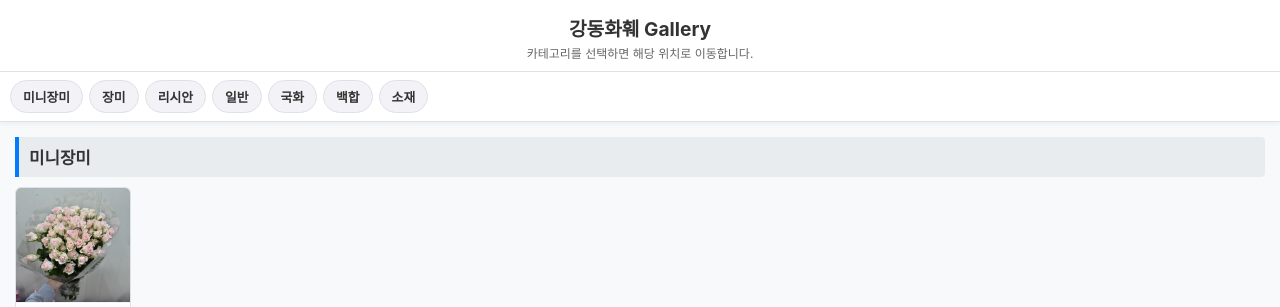
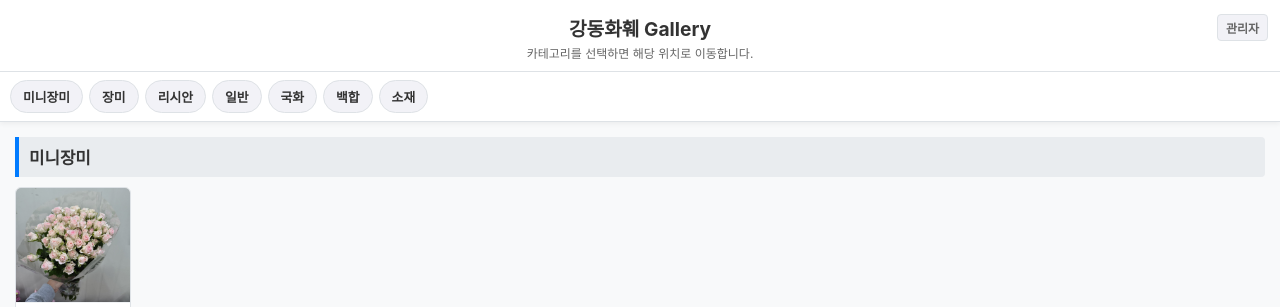
Before and after one commit to ggumtl/kdflower, a FastAPI app: page / in a window 1280 px wide. Shown: the top 307 px of the page. Run offline with FastAPI, Linux system fonts and the light colour scheme; data comes from the database, SQL or seed files in the repository.

Commit message:
Add admin link to header and enable flex-wrap for categories

```diff
--- a/templates/index.html
+++ b/templates/index.html
@@ -10,12 +10,13 @@
             --bg-color: #f8f9fa;
             --border-color: #dee2e6;
             --text-color: #333333;
-            --sticky-height: 92px;
+            --sticky-height: 110px; /* JS가 실제 높이로 자동 갱신함 */
         }
 
         * { box-sizing: border-box; margin: 0; padding: 0; }
         body { font-family: -apple-system, BlinkMacSystemFont, "Segoe UI", Roboto, sans-serif; background-color: var(--bg-color); padding: 15px; color: var(--text-color); padding-bottom: 40px; }
 
+        /* 헤더 + 카테고리 네비게이션을 하나의 sticky 그룹으로 묶음 */
         .sticky-header {
             position: sticky;
             top: 0;
@@ -25,7 +26,9 @@
             box-shadow: 0 2px 5px rgba(0,0,0,0.05);
         }
 
+        /* 상단 헤더 & 우측 상단 관리자 링크 */
         header {
+            position: relative;
             padding: 14px 12px 10px;
             text-align: center;
             border-bottom: 1px solid var(--border-color);
@@ -34,19 +37,33 @@
         header h1 { font-size: 1.2rem; font-weight: 700; margin-bottom: 2px; }
         header p { font-size: 0.75rem; color: #666; }
 
+        /* 우측 상단 관리자 링크 버튼 */
+        .admin-link {
+            position: absolute;
+            right: 12px;
+            top: 14px;
+            font-size: 0.75rem;
+            color: #666;
+            text-decoration: none;
+            font-weight: 600;
+            background-color: #f2f2f7;
+            padding: 4px 8px;
+            border-radius: 4px;
+            border: 1px solid var(--border-color);
+        }
+        .admin-link:active {
+            background-color: var(--border-color);
+        }
+
+        /* 상단 카테고리 네비게이션 (자동 줄바꿈 설정) */
         nav.category-bar {
             background-color: #ffffff;
             padding: 8px 10px;
             display: flex;
+            flex-wrap: wrap; /* 화면 영역을 넘어가면 줄바꿈 처리 */
             gap: 6px;
-            overflow-x: auto;
-            white-space: nowrap;
             border-bottom: 1px solid var(--border-color);
-            -webkit-overflow-scrolling: touch;
-            scrollbar-width: none;
         }
-
-        nav.category-bar::-webkit-scrollbar { display: none; }
 
         nav.category-bar button {
             background-color: #f2f2f7;
@@ -67,6 +84,7 @@
             border-color: var(--primary-color);
         }
 
+        /* 카테고리 섹션 및 스크롤 여백 보정 */
         .category-section {
             margin-bottom: 25px;
             scroll-margin-top: calc(var(--sticky-height) + 10px);
@@ -82,6 +100,7 @@
             border-radius: 0 4px 4px 0;
         }
 
+        /* 3열 그리드 (모바일 3열, PC 6~10열) */
         .gallery-grid { display: grid; grid-template-columns: repeat(3, 1fr); gap: 6px; }
         @media (min-width: 768px) { .gallery-grid { grid-template-columns: repeat(6, 1fr); gap: 10px; } }
         @media (min-width: 1200px) { .gallery-grid { grid-template-columns: repeat(10, 1fr); gap: 10px; } }
@@ -176,6 +195,8 @@
         <header>
             <h1>강동화훼 Gallery</h1>
             <p>카테고리를 선택하면 해당 위치로 이동합니다.</p>
+            <!-- 우측 상단 관리자 페이지 링크 -->
+            <a href="/admin/flower" class="admin-link">관리자</a>
         </header>
 
         <nav class="category-bar">
@@ -197,7 +218,6 @@
                 {% if visible_flowers %}
                     {% for flower in visible_flowers %}
 
-                    <!-- 꽃 이름 + 보조 이름까지만 조립 (색상 제거) -->
                     {% set display_title = flower.name ~ ((' ' ~ flower.name2) if flower.name2 else '') %}
 
                     <div class="flower-card" onclick="openImageViewer('/{{ flower.img_path }}', '{{ display_title }}')">
@@ -231,6 +251,7 @@
     </div>
 
     <script>
+        // 카테고리가 여러 줄이 되면서 헤더 높이가 커져도 스크롤 오프셋을 동적으로 자동 계산
         function updateStickyOffset() {
             const stickyEl = document.querySelector('.sticky-header');
             if (!stickyEl) return;
```
